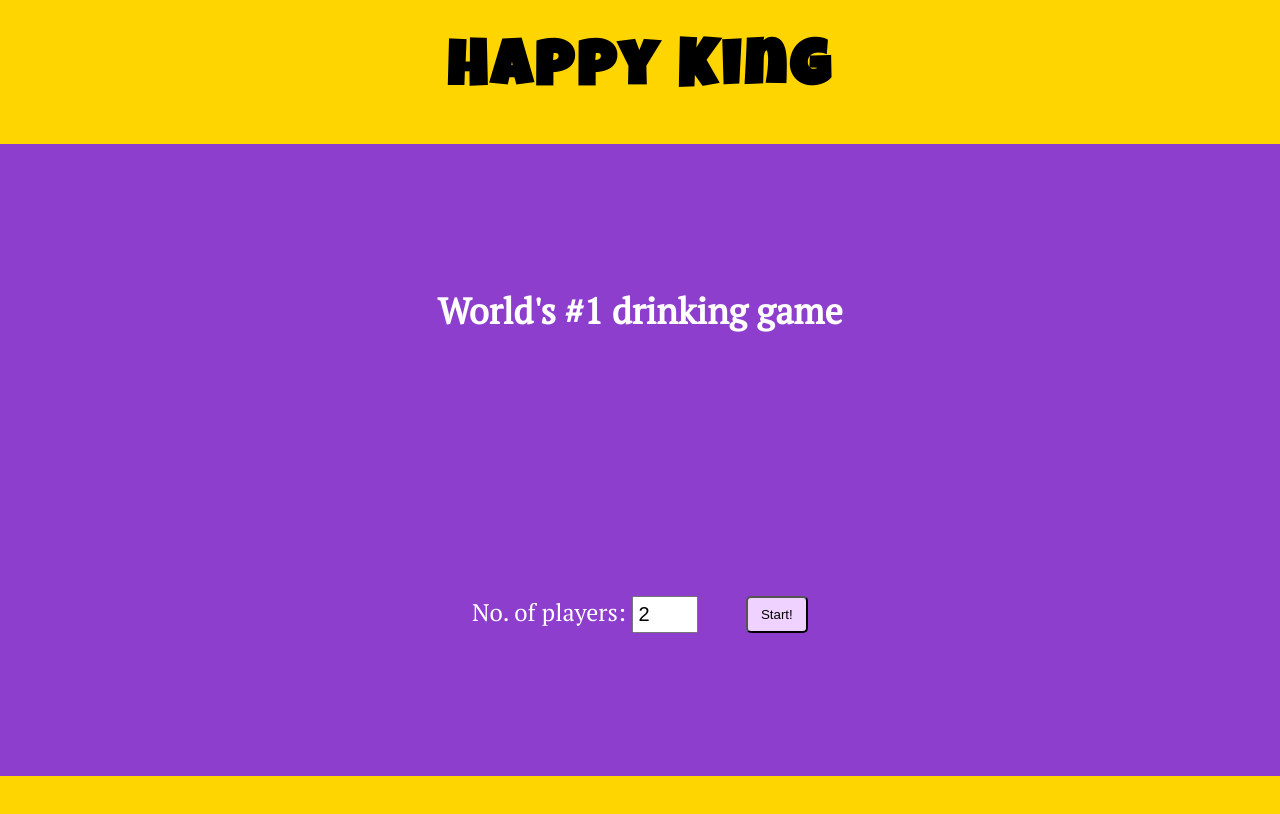
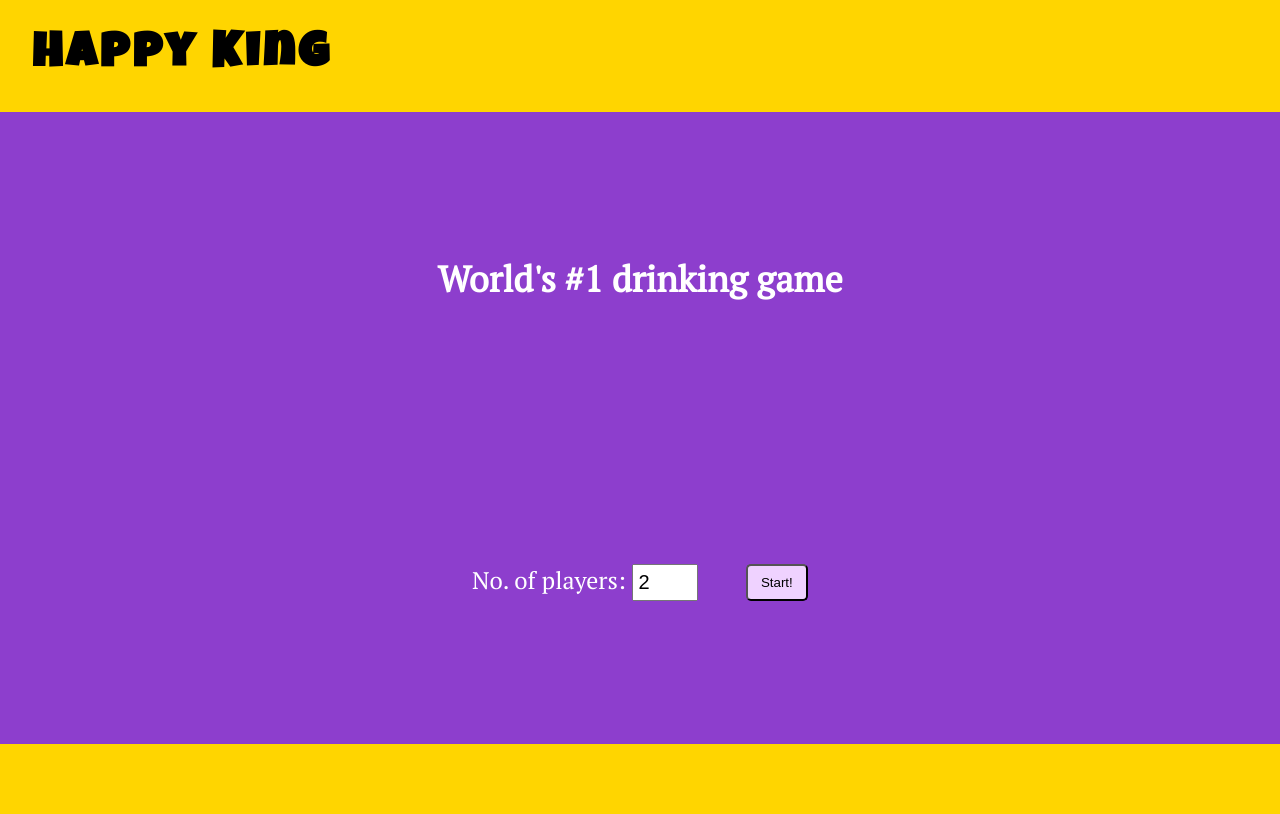
Before and after one commit to Honsie-Pie/Joyful-king, a React (Create React App) app: page / in a window 1280 px wide. Shown: the top 814 px of the page. Built offline with nearby package versions, Linux system fonts and the light colour scheme.

Commit message:
Add a header element.

```diff
--- a/src/App.css
+++ b/src/App.css
@@ -34,10 +34,14 @@ body{
   height: 100vh;
 }
 
+header{
+  padding: 2em 2em;
+  display: flex;
+}
+
 h1{
   text-align: center;
-  margin: 40px auto;
-  font-size: 4rem;
+  font-size: 3rem;
   font-family: var(--main-font), sans-serif;
   letter-spacing: 4px;
 }
--- a/src/App.js
+++ b/src/App.js
@@ -442,7 +442,9 @@ function App() {
 
   return (
     <div className="App">
-      <h1>Happy King</h1>
+      <header>
+        <h1>Happy King</h1>
+      </header>
       {phase === "main-menu"
       ? <MainMenu numPlayers={numPlayers} handleNumPlayersChange={handleNumPlayersChange} handleStart={handleStart} />
       : phase === "drawing"
```
